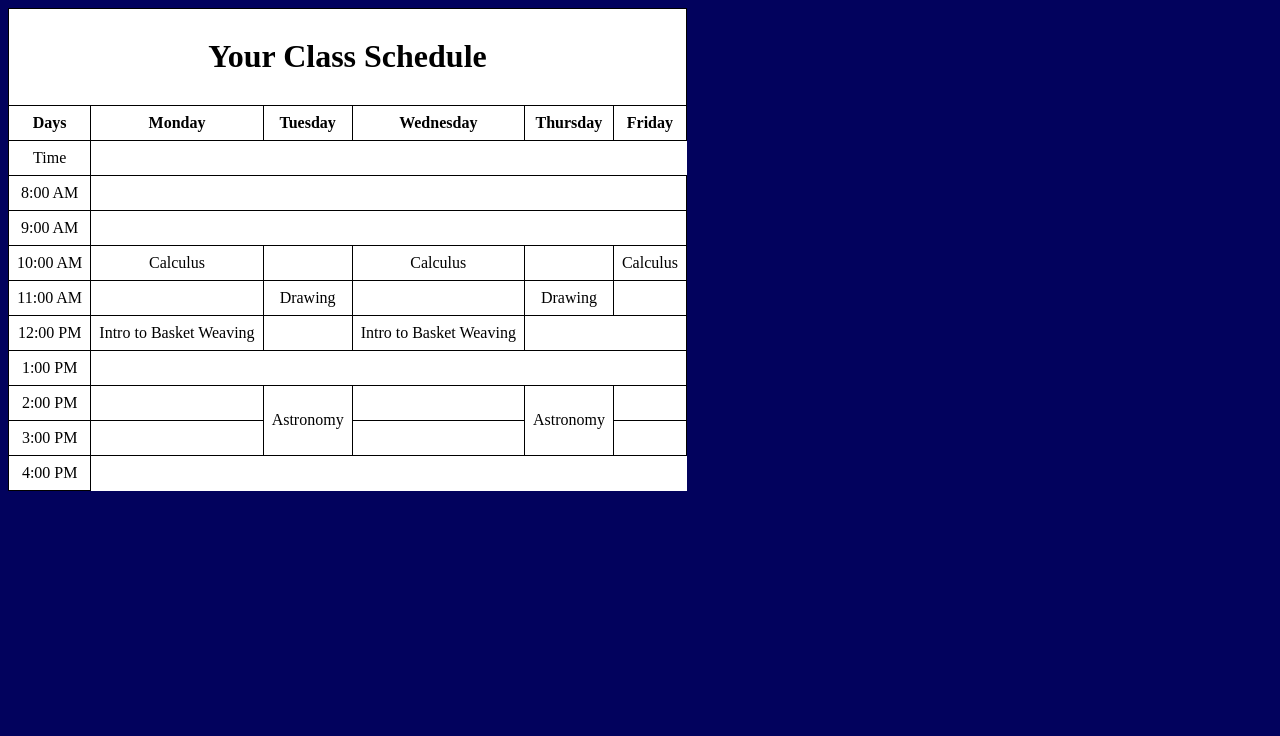
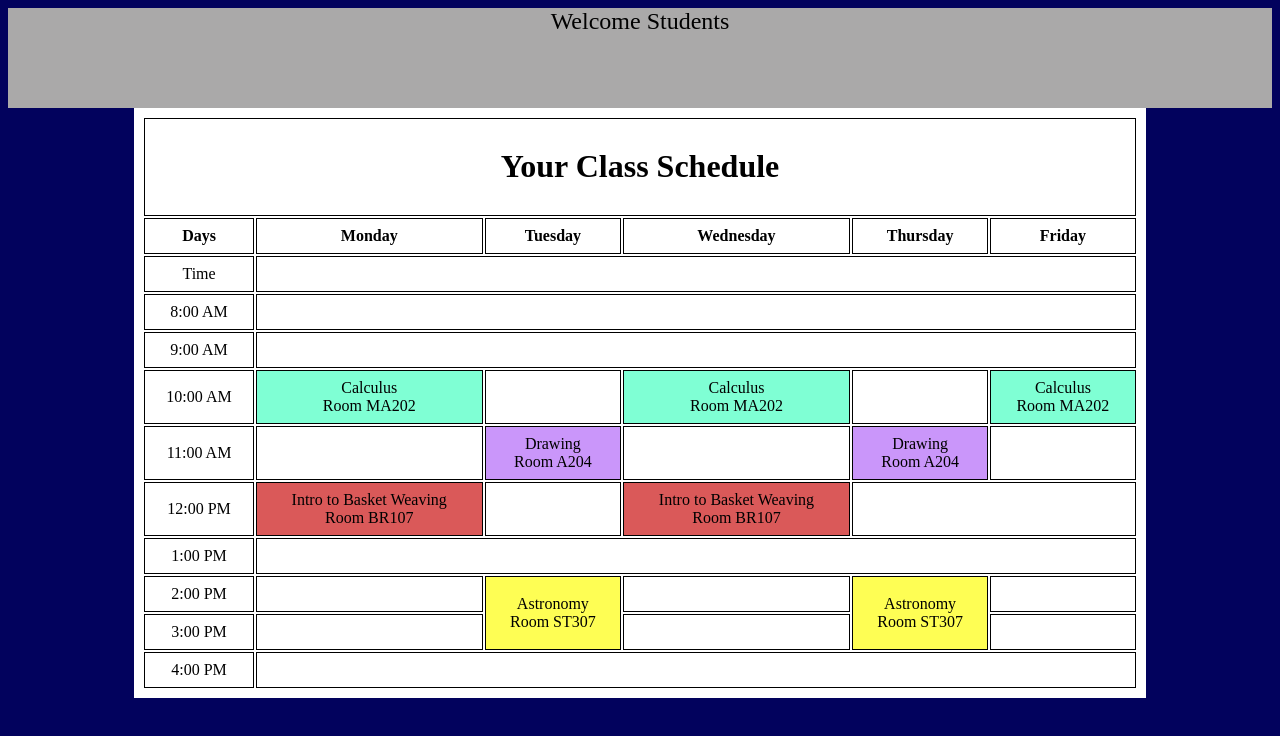
Before and after one commit to Financedbacon30/My-Schedule-Assignment, a plain HTML site: page index.html in a window 1280 px wide. Drawn offline with Linux system fonts and the light colour scheme.

Commit message:
Added the final touches with background colors, and a couple other style lines.

```diff
--- a/index.html
+++ b/index.html
@@ -8,12 +8,13 @@
     <link rel="stylesheet" href="style.css">
 </head>
 <header>
+    Welcome Students
 
 </header>
 
 
 <body>
-    <div class="container">
+    <div class="schedule">
         <table>
             <tr>
                 <td colspan="6">
@@ -48,6 +49,7 @@
                 <td>
                     Time
                 </td>
+                <td colspan="6"></td>
             </tr>
             <tr>
                 <td>
@@ -67,19 +69,22 @@
                 <td>
                     10:00 AM
                 </td>
-            <td>
+                <td class="calc">
                     Calculus
+                    <br>Room MA202
                 </td>
                 <td colspan="1">
 
                 </td>
-            <td>
+                <td class="calc">
                     Calculus
+                    <br>Room MA202
                 </td>
                 <td colspan="1">
                 </td>
-            <td>
+                <td class="calc">
                     Calculus
+                    <br>Room MA202
                 </td>
             </tr>
 
@@ -88,12 +93,14 @@
                     11:00 AM
                 </td>
                 <td colspan="1"></td>
-            <td>
+                <td class="art">
                     Drawing
+                    <br> Room A204
                 </td>
                 <td colspan="1"></td>
-            <td>
+                <td class="art">
                     Drawing
+                    <br>Room A204
                 </td>
                 <td colspan="1"></td>
             </tr>
@@ -101,12 +108,14 @@
                 <td>
                     12:00 PM
                 </td>
-            <td>
+                <td class="weaving">
                     Intro to Basket Weaving
+                    <br>Room BR107
                 </td>
                 <td colspan="1"></td>
-            <td>
+                <td class="weaving">
                     Intro to Basket Weaving
+                    <br>Room BR107
                 </td>
                 <td colspan="2"></td>
             </tr>
@@ -121,12 +130,14 @@
                     2:00 PM
                 </td>
                 <td colspan="1"></td>
-            <td rowspan="2">
+                <td class="astronomy" rowspan="2">
                     Astronomy
+                    <br>Room ST307
                 </td>
                 <td colspan="1"></td>
-            <td rowspan="2">
+                <td class="astronomy" rowspan="2">
                     Astronomy
+                    <br>Room  ST307
                 </td>
                 <td colspan="1"></td>
             </tr>
@@ -142,9 +153,23 @@
                 <td>
                     4:00 PM
                 </td>
+                <td colspan="6"></td>
+            </tr>
+
+        </table>
+    </div>
+
+    <!--<div class="key">
+        <table>
+            <th>Key</th>
+            <tr>
+                <td>Color</td>
              </tr>
         </table>
+
+
     </div>
+    -->
 
 
 
--- a/style.css
+++ b/style.css
@@ -1,3 +1,14 @@
+header{
+    width: auto;
+    height: 100px;
+    background-color: rgb(170, 169, 169);
+    text-align: center;
+    font-size: x-large;
+
+
+
+}
+
 h1 {
     text-align: center;
 }
@@ -6,10 +17,18 @@ body {
     background-color: rgb(2, 2, 93);
 }
 
+.schedule{
+   background-color: white;
+   margin-left: 10%;
+   margin-right:10%;
+
+}
+
 table {
     background-color: white;
     padding: 8px;
-    border-collapse: collapse
+    width: 100%;
+
 }
 
 th,
@@ -18,3 +37,18 @@ td {
     padding: 8px;
     text-align: center;
 }
+
+.calc{
+    background-color: aquamarine;
+}
+.art{
+    background-color: rgb(202, 150, 250);
+}
+
+.weaving{
+    background-color: rgb(218, 89, 89);
+}
+
+.astronomy{
+    background-color: rgb(254, 254, 84);
+}
```
Lines whose indentation alone changed are shown as unchanged.
